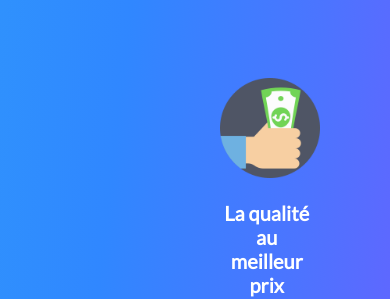
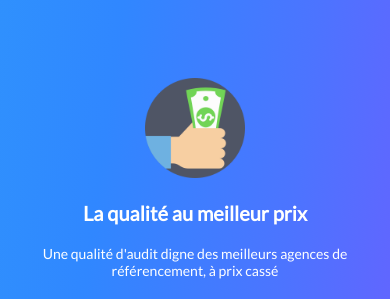
Before and after one commit to clement-gateaud/seo, a plain HTML site: page index.html in a window 390 px wide. Shown: the part 549-848 px from the top of the page. Drawn offline with Linux system fonts and the light colour scheme; a script that the page names is missing.

Commit message:
Add files via upload

```diff
--- a/style.css
+++ b/style.css
@@ -46,7 +46,7 @@
 }
 
 .argument{
-	width:350px;
+	flex-basis:350px;
 	text-align: center;
 }
 
@@ -212,12 +212,13 @@
 .point{
 	display: flex;
 	flex-wrap: wrap;
-	justify-content: space-around;
-	margin:100px 200px;
+	justify-content: center;
+	margin:100px 0px;
 }
 
 .point img{
 	width:100px;
+	margin:0px 20px;
 }
 
 .presta {
@@ -276,19 +277,6 @@
 	padding-bottom: 200px;
 }
 
-@media(max-width: 959px) {
-	#checklist1{
-	display: flex;
-	}
-
-	#checklist2{
-	display: none;
-	}
-
-	.bio {
-	margin:0px 0px;
-}
-
 @media(max-width: 848px) {
 	#netatmo1{
 	display: flex;
@@ -306,12 +294,16 @@
 	display: none;
 	}
 
+	.bio {
+	margin:0px 0px;
+	}
+
 }
 
 @media(max-width: 700px) {
 
 	.info-container {
-		display:flex;
+		display:block;
 	}
 
 	.info {
@@ -331,3 +323,17 @@
 	}
 
 }
+
+@media(max-width: 544px) {
+	#checklist1{
+		display: flex;
+	}
+
+	#checklist2{
+		display: none;
+	}
+
+	.point{
+		display: flex;
+	}
+}
```
